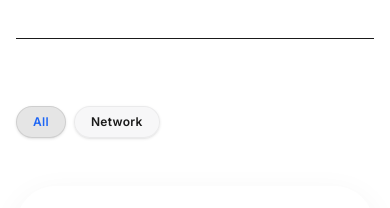
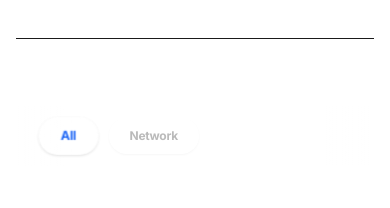
Before and after one commit to 2hnK/archive, an Astro site: page /articles in a window 390 px wide. Shown: the part 270-478 px from the top of the page. Built offline with nearby package versions, Linux system fonts and the light colour scheme; Astro itself is replaced by a stand-in of ours; a web font is replaced by a local one.

Commit message:
fix: 모바일 뷰 칩 랜더링 수정

```diff
--- a/src/pages/articles/index.astro
+++ b/src/pages/articles/index.astro
@@ -104,15 +104,28 @@ const BTN_ACTIVE =
       class="mx-auto w-full max-w-[1700px] grid grid-cols-1 xl:grid-cols-[1fr_minmax(0,900px)_1fr] gap-x-8 gap-y-8 xl:gap-y-16 relative px-4 sm:px-6 md:px-8 xl:px-4"
     >
       <!-- MOBILE CATEGORY CHIPS (Shown only below XL) -->
-      <div class="xl:hidden w-full max-w-[900px] mx-auto pb-4 pt-1">
-        <div class="flex flex-wrap items-center gap-2">
+      <div class="xl:hidden w-full max-w-[900px] mx-auto pb-6 pt-1 relative reveal-up">
+        <div class="relative w-full">
+          <!-- Optional: Scroll Masks (Fade edges) -->
+          <div
+            class="absolute left-0 top-0 bottom-0 w-12 bg-gradient-to-r from-[var(--bg-color)] via-[var(--bg-color)]/50 to-transparent z-10 pointer-events-none"
+          >
+          </div>
+          <div
+            class="absolute right-0 top-0 bottom-0 w-12 bg-gradient-to-l from-[var(--bg-color)] via-[var(--bg-color)]/50 to-transparent z-10 pointer-events-none"
+          >
+          </div>
+
+          <div
+            class="flex items-center gap-3 overflow-x-auto hide-scrollbar scroll-smooth py-3 px-6 select-none"
+          >
             <a
               href="#"
               data-filter="all"
-            class={`mobile-cat-filter glass-pill px-4 py-1.5 text-[12px] font-semibold tracking-wide transition-all duration-300 transform hover:scale-[1.05] border shadow-sm ${
+              class={`mobile-cat-filter glass-pill whitespace-nowrap px-5 py-2 text-[12px] font-bold tracking-tight transition-all duration-500 transform border shadow-sm ${
                 !Astro.url.searchParams.get("cat")
-                ? "bg-black/10 dark:bg-white/10 text-[#1e66f5] dark:text-[#89b4fa] border-black/10 dark:border-white/10"
-                : "text-apple-text dark:text-apple-darkText border-black/5 dark:border-white/10 hover:text-[#1e66f5] dark:hover:text-[#89b4fa] hover:bg-black/5 dark:hover:bg-white/10"
+                  ? "custom-glass-highlight text-[#1e66f5] dark:text-[#89b4fa] border-white/20 scale-[1.05] z-10"
+                  : "bg-transparent text-text-color opacity-30 border-transparent hover:opacity-80 hover:bg-black/5 dark:hover:bg-white/5"
               }`}
             >
               All
@@ -122,16 +135,19 @@ const BTN_ACTIVE =
                 <a
                   href="#"
                   data-filter-cat={cat}
-                class={`mobile-cat-filter glass-pill px-4 py-1.5 text-[12px] font-semibold tracking-wide transition-all duration-300 transform hover:scale-[1.05] border shadow-sm ${
+                  class={`mobile-cat-filter glass-pill whitespace-nowrap px-5 py-2 text-[12px] font-bold tracking-tight transition-all duration-500 transform border shadow-sm ${
                     Astro.url.searchParams.get("cat") === cat
-                    ? "bg-black/10 dark:bg-white/10 text-[#1e66f5] dark:text-[#89b4fa] border-black/10 dark:border-white/10"
-                    : "text-apple-text dark:text-apple-darkText border-black/5 dark:border-white/10 hover:text-[#1e66f5] dark:hover:text-[#89b4fa] hover:bg-black/5 dark:hover:bg-white/10"
+                      ? "custom-glass-highlight text-[#1e66f5] dark:text-[#89b4fa] border-white/20 scale-[1.05] z-10"
+                      : "bg-transparent text-text-color opacity-30 border-transparent hover:opacity-80 hover:bg-black/5 dark:hover:bg-white/5"
                   }`}
                 >
                   {cat}
                 </a>
               ))
             }
+            <!-- Spacer for end of scroll -->
+            <div class="min-w-[24px] h-1"></div>
+          </div>
         </div>
       </div>
 
@@ -376,11 +392,10 @@ const BTN_ACTIVE =
             .filter(Boolean);
 
         const mobileActiveClasses =
-          "bg-black/10 dark:bg-white/10 text-[#1e66f5] dark:text-[#89b4fa] border-black/10"
+          "custom-glass-highlight text-[#1e66f5] dark:text-[#89b4fa] border-white/20 scale-[1.05] z-10"
             .split(" ")
             .filter(Boolean);
-        const mobileInactiveClasses =
-          "text-apple-text dark:text-apple-darkText border-black/5 hover:text-[#1e66f5] dark:hover:text-[#89b4fa] hover:bg-black/5 dark:hover:bg-white/10"
+        const mobileInactiveClasses = "bg-transparent text-text-color opacity-30 border-transparent"
           .split(" ")
           .filter(Boolean);
 
```
Lines whose indentation alone changed are shown as unchanged.
